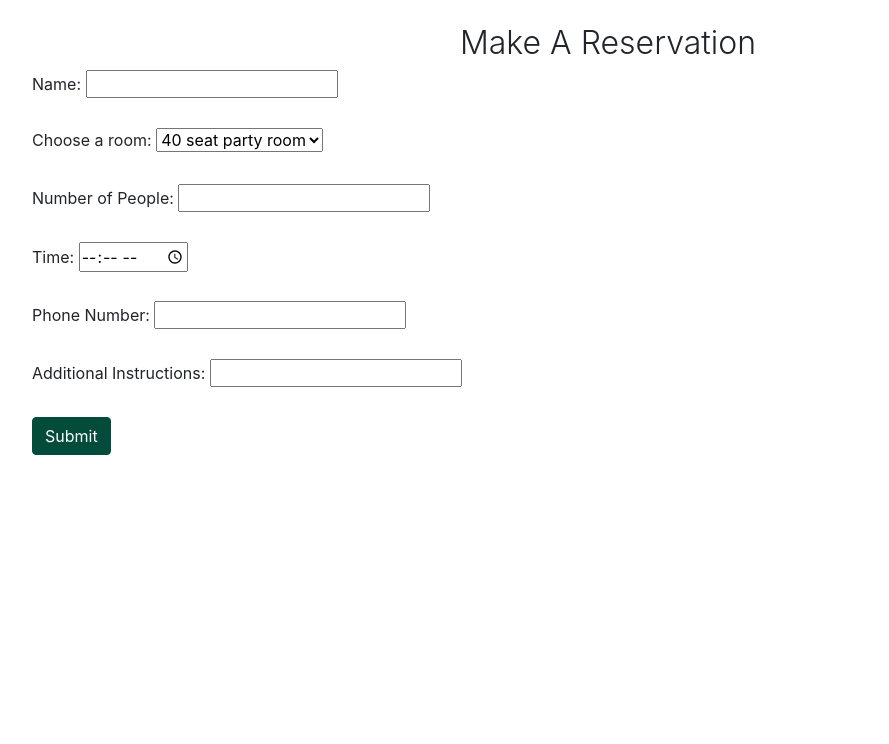
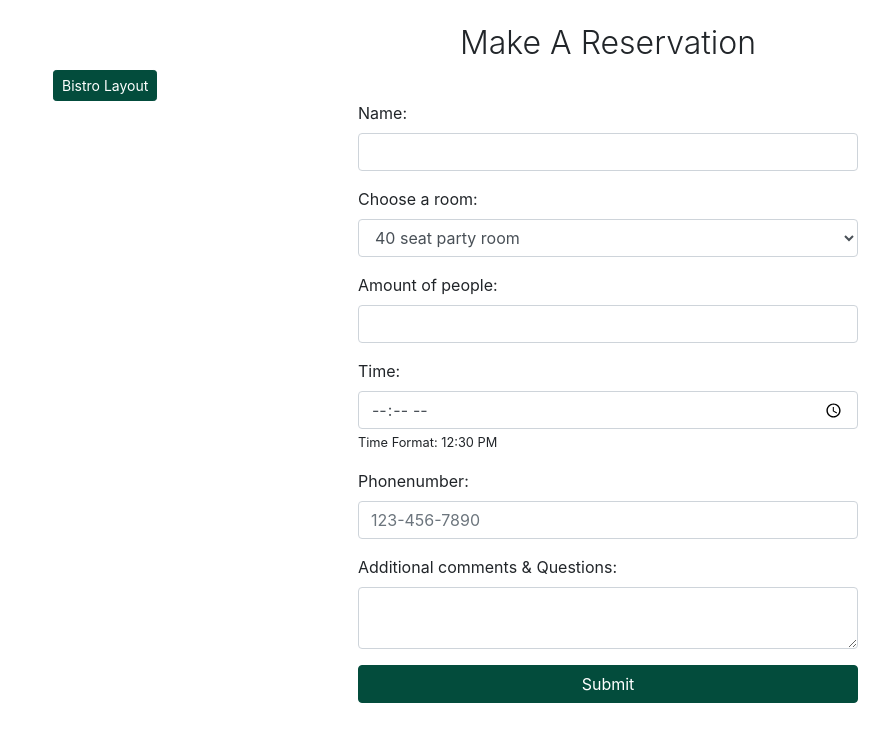
Before and after one commit to mtapiacs/Edens-Bistro, a PHP site: page /reservation.php in a window 1280 px wide. Shown: the part 56-800 px from the top of the page, without its empty margins (32-921 px from the left). Run offline with PHP 8.4, Linux system fonts and the light colour scheme.

Commit message:
changes to classes for bootstrap and then i added a collapse map
The map might need improvement for a better look and feel. I am trying to find a good floor plan editor that doesnt have water mark and expects charges.

```diff
--- a/css/main.css
+++ b/css/main.css
@@ -48,6 +48,12 @@ body {
     background-color: #034c3c !important;
     border-color: #034c3c !important;
 }
+/*creates a smaller button of the main one*/
+.btn-sm{
+    color: white !important;
+    background-color: #034c3c !important;
+    border-color: #034c3c !important;
+}
 
 /* Typography */
 .page-header {
--- a/reservation.php
+++ b/reservation.php
@@ -3,34 +3,56 @@ include_once "./includes/header.php";
 ?>
 
 <main class="main-container">
+
     <h2 class="page-header">Make A Reservation</h2>
-    <div class="reservation_form">
-        <form method="POST" action="">
-            <label class="reservatrion_labels">Name:</label>
-            <input type="text" name="registration_name"><br><br>
+<!--collapse was found from https://getbootstrap.com/docs/3.4/javascript/#collapse -->
+    <div class="container">
+        <button class="btn btn-sm" type="button" data-toggle="collapse" data-target="#reservation_map" aria-expanded="false" aria-controls="reservation_map">Bistro Layout</button>
+        <div class="collapse" id="reservation_map"> <br>
+        <div class = text-center>
+        <img src="./img/reservation-map.jpg" class="d-block w-50" alt="Map of bistro" style="display: none">
+        </div>
+    </div>
 
-            <label class="reservation_labels">Choose a room:</label>
-            <select name="reservation_rooms">
-                <option value="40seat">40 seat party room</option>
-                <option value="newlywed">Newlywed Corner</option>
-                <option value="15seat">15 seat party room</option>
-            </select> <br> <br>
+    <form method="POST" action="" class="form-container mx-auto mb-4">
 
-            <label class="reservation_labels">Number of People:</label>
-            <input type="number" name="amount_people" max="40"> <br> <br>
+    <div class="form-group">
+        <label for="Name">Name:</label>
+        <input type="text" class="form-control" id="reservation_name" name = "reservation_name">
+    </div>
 
-            <label class="reservation_labels">Time:</label>
-            <input type="time" name="time_reservation"> <br> <br>
+    <div class="form-group">
+        <label for="reservation_room">Choose a room:</label>
+        <select name="reservation_rooms" class = "form-control">
+          <option value="40seat">40 seat party room</option>
+          <option value="newlywed">Newlywed Corner</option>
+          <option value="15seat">15 seat party room</option>
+         </select>
+    </div>
 
-            <label class="reservation_labels">Phone Number:</label>
-            <input type="tel" name="reservation_phone_number" pattern="[0-9]{3}-[0-9]{2}-[0-9]{3}"> <br> <br>
+    <div class="form-group">
+        <label for="amount_of_people">Amount of people:</label>
+        <input type="number" class="form-control" id="amount_of_people" max = "40"  name = "amount_of_people">
+    </div>
 
-            <label class="reservation_labels">Additional Instructions:</label>
-            <input type="textarea" name="time_reservation"> <br> <br>
+    <div class="form-group">
+        <label for="time_of_reservation">Time:</label>
+        <input type="time" class="form-control" id="reservation_time" max = "40"  name = "reservation_time">
+        <small>Time Format: 12:30 PM</small>
+    </div>
 
-            <button class="btn btn-site-main" type="submit" value="registration_submit" name="registration_submit">Submit</button>
-        </form>
+    <div class="form-group">
+        <label for="reservation_phonenumber">Phonenumber:</label>
+        <input type="tel" class="form-control" id="reservation_phonenumber" pattern="[0-9]{3}-[0-9]{2}-[0-9]{3}" placeholder = "123-456-7890" name = "reservation_phonenumber">
     </div>
+
+    <div class="form-group">
+        <label for="reservation_comment_ques">Additional comments & Questions:</label>
+        <textarea type="text" class="form-control" id="reservation_questions_comments"  name = "reservation_questions_comments"></textarea>
+    </div>
+
+    <button class="btn btn-block btn-site-main" name="reservation-form" type="submit">Submit</button>
+    </form>
 </main>
 
 <?php
```
Also changed, not shown: img/reservation-map.jpg (added).
